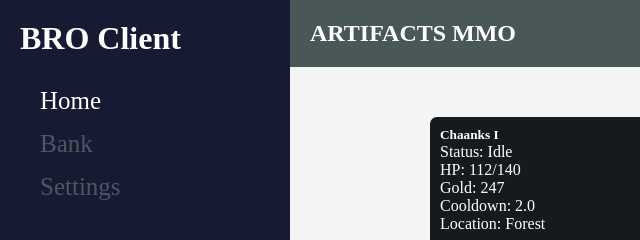
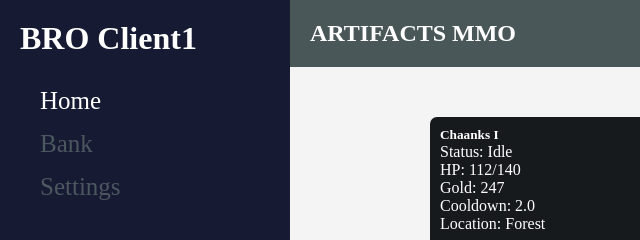
Before and after one commit to Vlad-Kuznetcov/web-artifacts-io, a website built with Vite: page web-artifacts-io-prjct/index.html in a window 1280 px wide. Shown: the top 240 px of the page, 0-640 px from the left. Built offline with nearby package versions, Linux system fonts and the light colour scheme.

Commit message:
update index.html

```diff
--- a/web-artifacts-io-prjct/index.html
+++ b/web-artifacts-io-prjct/index.html
@@ -10,7 +10,7 @@
     <div class="container">
       <div class="side-menu">
         <h1 class="logo">
-          <a href="#">BRO Client</a>
+          <a href="#">BRO Client1</a>
         </h1>
         <div class="nav">
           <ul class="nav-items">
```
